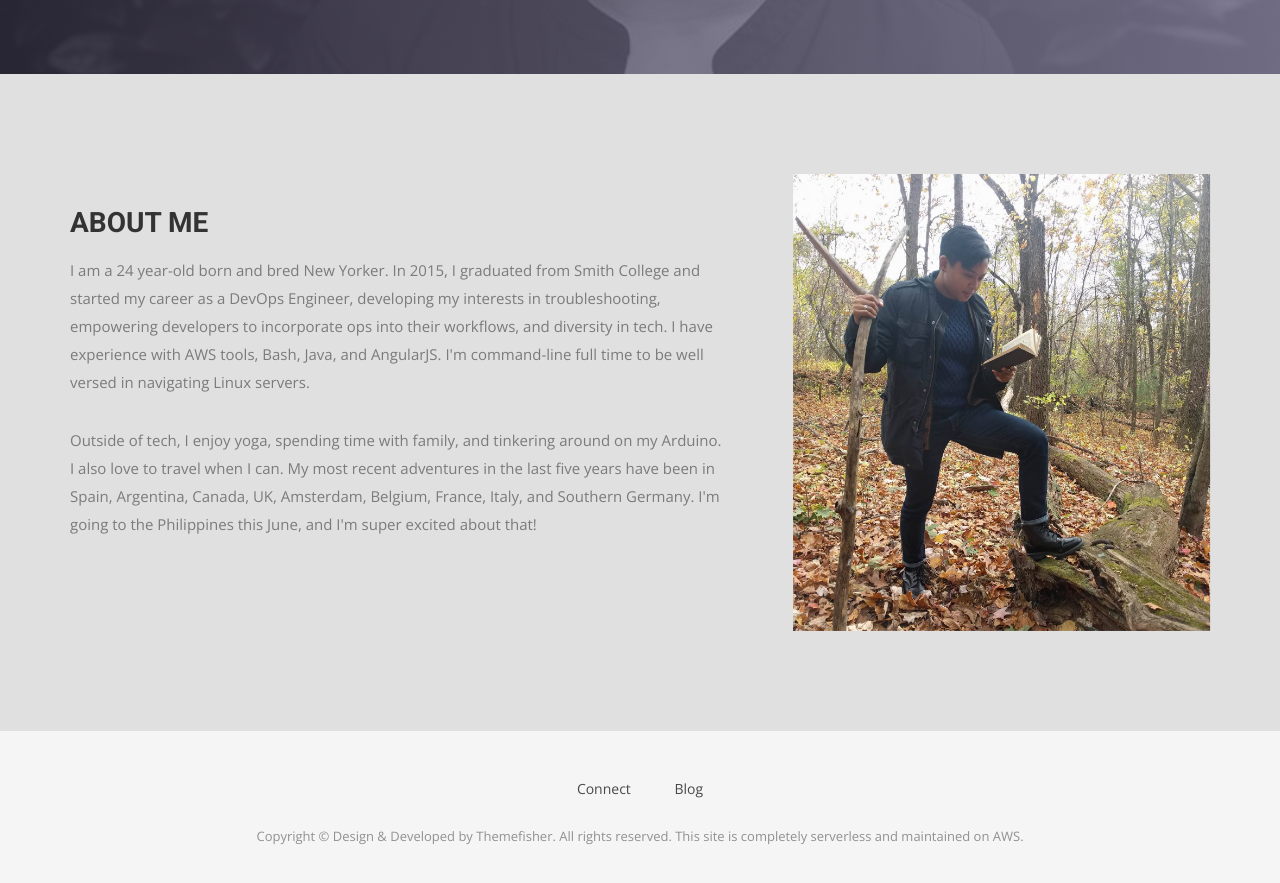
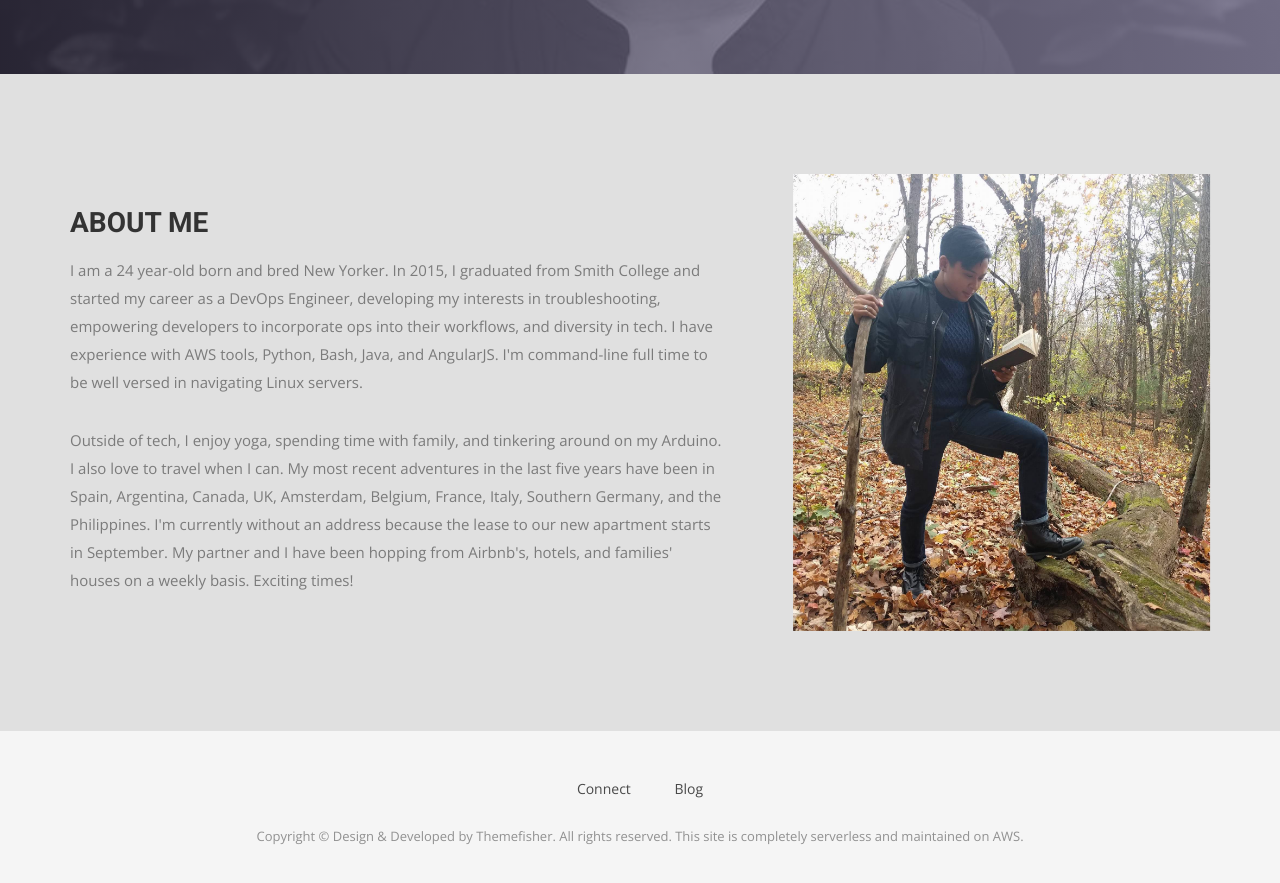
Before and after one commit to evmiguel/erikamiguel, a Jekyll site: the page built from erikamiguel.com/index.html, in a window 1280 px wide and 900 px high, scrolled down 781 px. Shown: the top 883 px of the window. Built offline with Jekyll 4.4.1, drawn with Linux system fonts in a browser that asks for light colours; nearby versions of some CDN libraries; some web fonts are replaced.

Commit message:
updating index

```diff
--- a/erikamiguel.com/index.html
+++ b/erikamiguel.com/index.html
@@ -26,8 +26,8 @@ permalink: /
           <div class="section-title">
             <h2>About Me</h2>
           </div>
-          <p>I am a 24 year-old born and bred New Yorker. In 2015, I graduated from Smith College and started my career as a DevOps Engineer, developing my interests in troubleshooting, empowering developers to incorporate ops into their workflows, and diversity in tech. I have experience with AWS tools, Bash, Java, and AngularJS. I'm command-line full time to be well versed in navigating Linux servers.</p>
-          <p>Outside of tech, I enjoy yoga, spending time with family, and tinkering around on my Arduino. I also love to travel when I can. My most recent adventures in the last five years have been in Spain, Argentina, Canada, UK, Amsterdam, Belgium, France, Italy, and Southern Germany. I'm going to the Philippines this June, and I'm super excited about that!</p>
+          <p>I am a 24 year-old born and bred New Yorker. In 2015, I graduated from Smith College and started my career as a DevOps Engineer, developing my interests in troubleshooting, empowering developers to incorporate ops into their workflows, and diversity in tech. I have experience with AWS tools, Python, Bash, Java, and AngularJS. I'm command-line full time to be well versed in navigating Linux servers.</p>
+          <p>Outside of tech, I enjoy yoga, spending time with family, and tinkering around on my Arduino. I also love to travel when I can. My most recent adventures in the last five years have been in Spain, Argentina, Canada, UK, Amsterdam, Belgium, France, Italy, Southern Germany, and the Philippines. I'm currently without an address because the lease to our new apartment starts in September. My partner and I have been hopping from Airbnb's, hotels, and families' houses on a weekly basis. Exciting times!</p>
         </div>
       </div><!-- .col-md-7 close -->
       <div class="col-md-5 col-sm-12">
```
